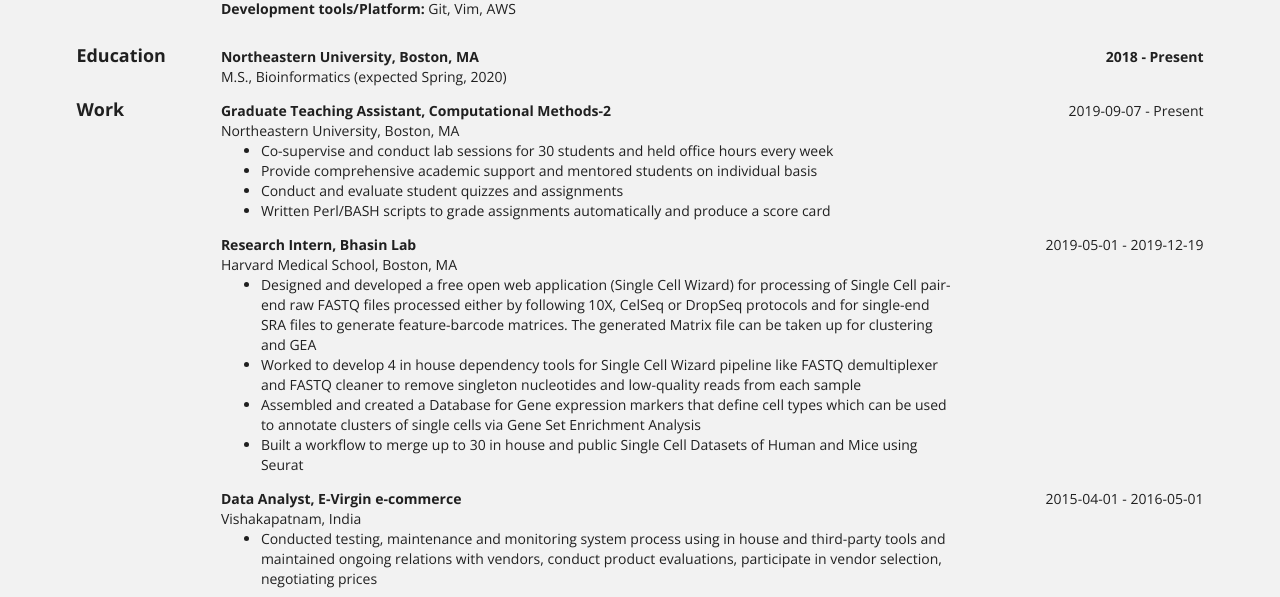
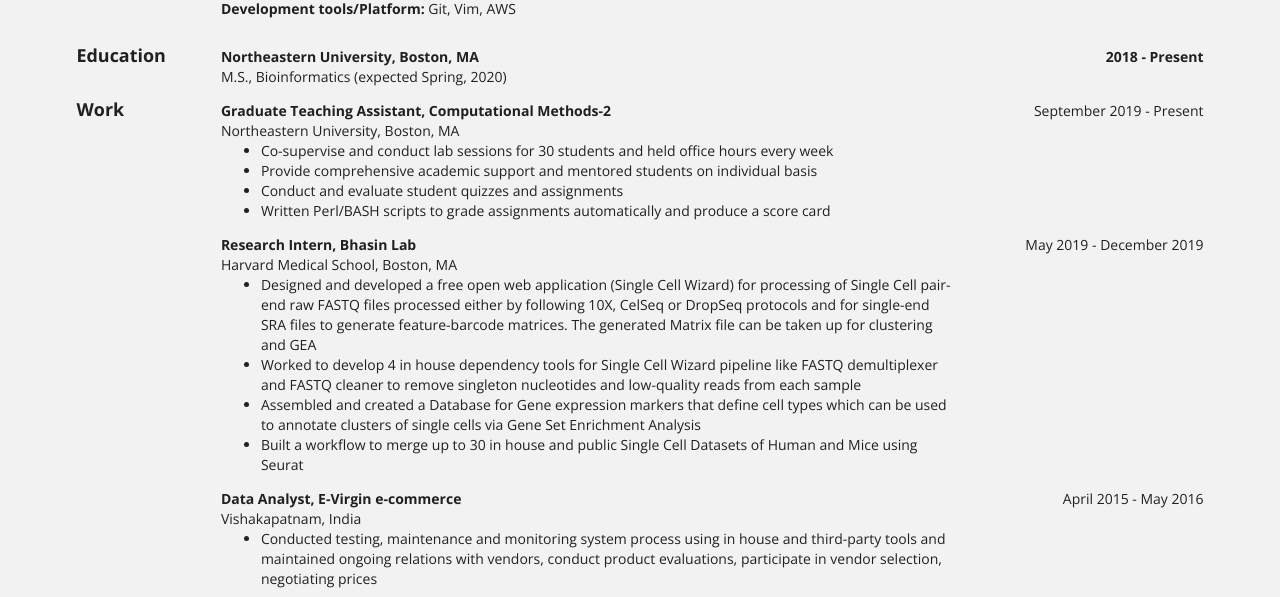
Before and after one commit to samuelbunga/samuelbunga.github.io, a Jekyll site: the page built from bio/index.html, in a window 1280 px wide. Shown: the part 388-985 px from the top of the page. Built offline with Jekyll 4.4.1, drawn with Linux system fonts in a browser that asks for light colours.

Commit message:
Update bio.json

```diff
--- a/_data/bio.json
+++ b/_data/bio.json
@@ -132,7 +132,7 @@
       "company": "Computational Methods-2",
       "position": "Graduate Teaching Assistant",
       "website": "",
-      "startDate": "2019-09-07",
+      "startDate": "September 2019",
       "endDate": "Present",
       "summary": "Northeastern University, Boston, MA",
       "highlights": [
@@ -146,8 +146,8 @@
       "company": "Bhasin Lab",
       "position": "Research Intern",
       "website": "",
-      "startDate": "2019-05-01",
-      "endDate": "2019-12-19",
+      "startDate": "May 2019",
+      "endDate": "December 2019",
       "summary": "Harvard Medical School, Boston, MA",
       "highlights": [
         "Designed and developed a free open web application (Single Cell Wizard) for processing of Single Cell pair-end raw FASTQ files processed either by following 10X, CelSeq or DropSeq protocols and for single-end SRA files to generate feature-barcode matrices. The generated Matrix file can be taken up for clustering and GEA",
@@ -159,8 +159,8 @@
     {
       "company": "E-Virgin e-commerce",
       "position": "Data Analyst",
-      "startDate": "2015-04-01",
-      "endDate": "2016-05-01",
+      "startDate": "April 2015",
+      "endDate": "May 2016",
       "summary": "Vishakapatnam, India",
       "highlights": [
         "Conducted testing, maintenance and monitoring system process using in house and third-party tools and maintained ongoing relations with vendors, conduct product evaluations, participate in vendor selection, negotiating prices",
```
